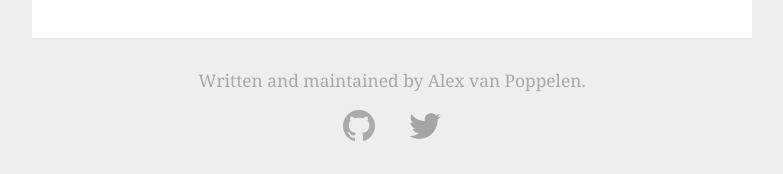
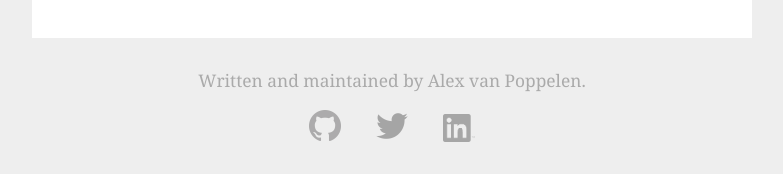
Before and after one commit to avanpo/avanpo.github.io, a Jekyll site: the page built from index.md, in a window 1280 px wide. Shown: the part 2259-2433 px from the top of the page, without its empty margins (248-1031 px from the left). Built offline with Jekyll 4.4.1, drawn with Linux system fonts in a browser that asks for light colours; Markdown is read by kramdown in place of the engine named in the settings; formulas are drawn with MathJax 3.

Commit message:
added linkedin icon to footer

```diff
--- a/_includes/footer.html
+++ b/_includes/footer.html
@@ -4,6 +4,7 @@
   <ul class="icons">
     <li><a href="https://github.com/avanpo"><img src="/img/icon-github.png" /></a></li>
     <li><a href="https://twitter.com/alexvp"><img src="/img/icon-twitter.png" /></a></li>
+    <li><a href=https://www.linkedin.com/in/avanpoppelen"><img src="/img/icon-linkedin.png" /></a></li>
   </ul>
 </footer>
 
```
Also changed, not shown: img/icon-linkedin.png (added).
